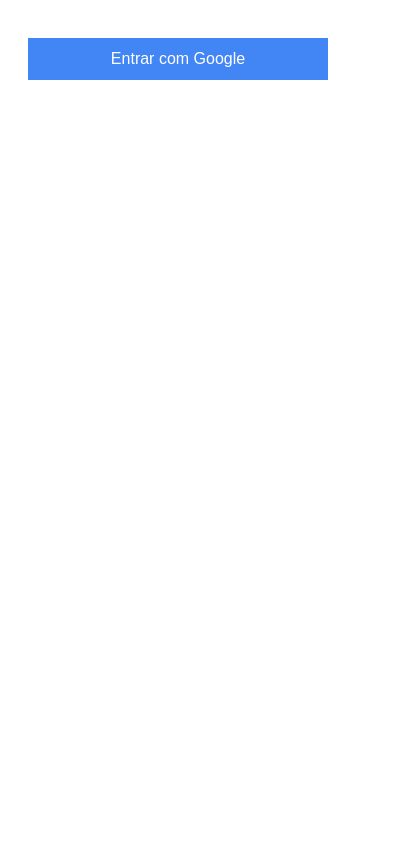
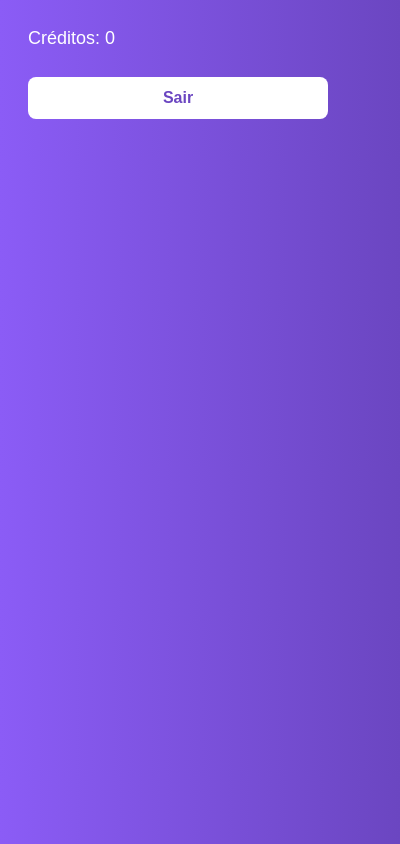
Before and after one commit to mailmindai53-web/mailmind-backend, a browser extension: page mailmind_backend_final/extension_backend_ready/popup.html in a window 400 px wide. Drawn offline with Linux system fonts and the light colour scheme.

Commit message:
Update popup.html

```diff
--- a/mailmind_backend_final/extension_backend_ready/popup.html
+++ b/mailmind_backend_final/extension_backend_ready/popup.html
@@ -3,15 +3,15 @@
 <head>
   <meta charset="utf-8">
   <style>
-    body { width: 300px; padding: 20px; font-family: sans-serif; }
-    button { width: 100%; padding: 12px; margin: 10px 0; font-size: 16px; }
-    #loginBtn { background: #4285f4; color: white; border: none; }
-    #logoutBtn { background: #d14836; color: white; border: none; display: none; }
+    body { width: 300px; padding: 20px; font-family: sans-serif; background: linear-gradient(to right, #8b5cf6, #6b46c1); color: white; }
+    #credits { font-size: 18px; margin-bottom: 20px; }
+    button { width: 100%; padding: 12px; margin: 8px 0; font-size: 16px; border: none; border-radius: 8px; }
+    #sairBtn { background: white; color: #6b46c1; font-weight: bold; }
   </style>
 </head>
 <body>
-  <button id="loginBtn">Entrar com Google</button>
-  <button id="logoutBtn">Sair da conta</button>
+  <div id="credits">Créditos: <span id="num">0</span></div>
+  <button id="sairBtn">Sair</button>
 
   <script src="popup.js"></script>
 </body>
```
